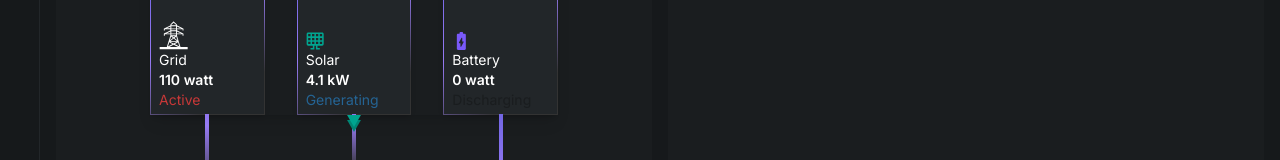
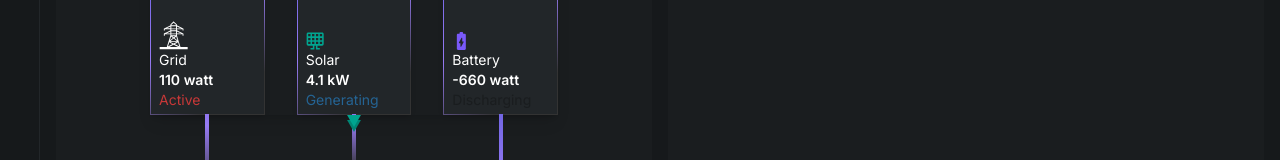
Before and after one commit to pountzas/smart-home-v2, a Next.js app: page / in a window 1280 px wide. Shown: the part 343-503 px from the top of the page. Built offline with nearby package versions, Linux system fonts and the light colour scheme; what tailwindcss-border-gradients would draw is missing.

Commit message:
LiveSensor: add minus numbers

```diff
--- a/components/powerFlow/LiveSensorItem.tsx
+++ b/components/powerFlow/LiveSensorItem.tsx
@@ -121,11 +121,11 @@ function LiveSensorItem({
             {!late ? (
               <p
                 className={`${
-                  flowMiniVersion ? "text-xs" : "2xl:text-lg font-semibold"
+                  flowMiniVersion ? "text-xs" : "2xl:text-base font-semibold"
                 } whitespace-nowrap`}
               >
-                {value > 0
-                  ? value > 800
+                {value !== 0
+                  ? value > 800 || value < -800
                     ? (value / 1000).toFixed(1)
                     : value.toFixed(0)
                   : 0}{" "}
```
